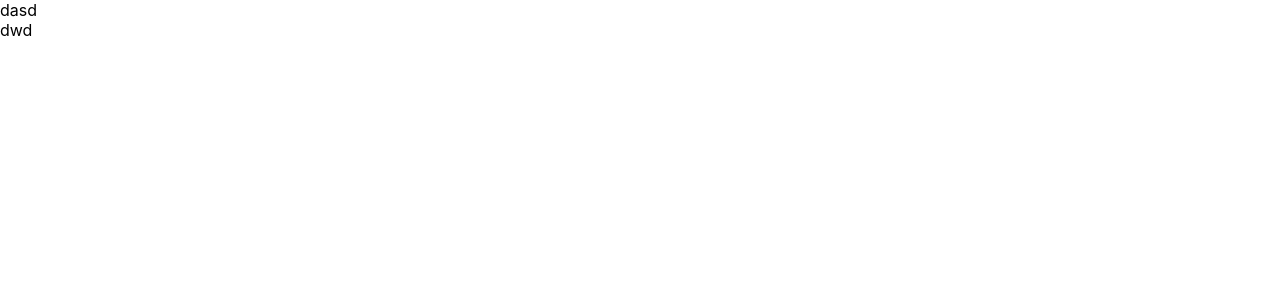
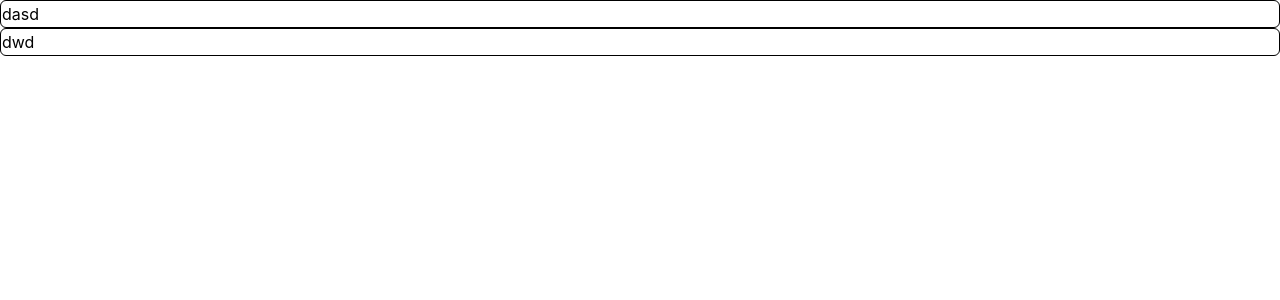
Before and after one commit to juicyaloe/imac, a Next.js app: page /test in a window 1280 px wide. Shown: the top 300 px of the page. Built offline with nearby package versions, Linux system fonts and the light colour scheme.

Commit message:
IList 구현 끝

```diff
--- /dev/null
+++ b/components/ui/IList.module.css
@@ -0,0 +1,8 @@
+.list {
+    display: flex;
+    flex: 1;
+    align-items: center;
+    border: 1px solid black;
+    border-radius: 6px;
+    padding: 3px 1px;
+}
--- a/components/ui/IList.tsx
+++ b/components/ui/IList.tsx
@@ -1,4 +1,5 @@
 import {Fragment} from 'react';
+import classes from './IList.module.css';
 
 interface Prop {
     list: string[];
@@ -8,7 +9,9 @@ export default function IList({list}: Prop) {
     return (
         <Fragment>
             {list.map((data, index) => (
-                <div key={index}>{data}</div>
+                <div className={classes.list} key={index}>
+                    {data}
+                </div>
             ))}
         </Fragment>
     );
```
